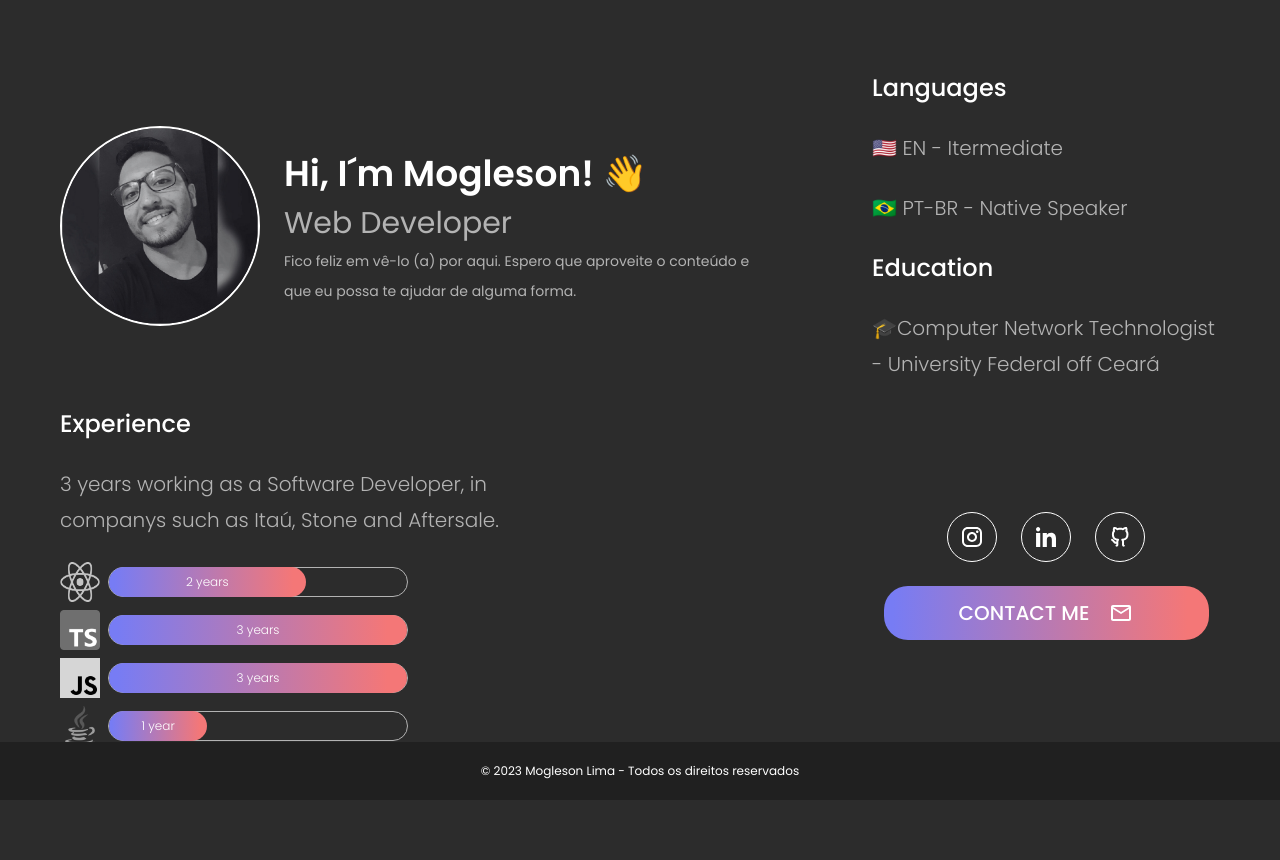
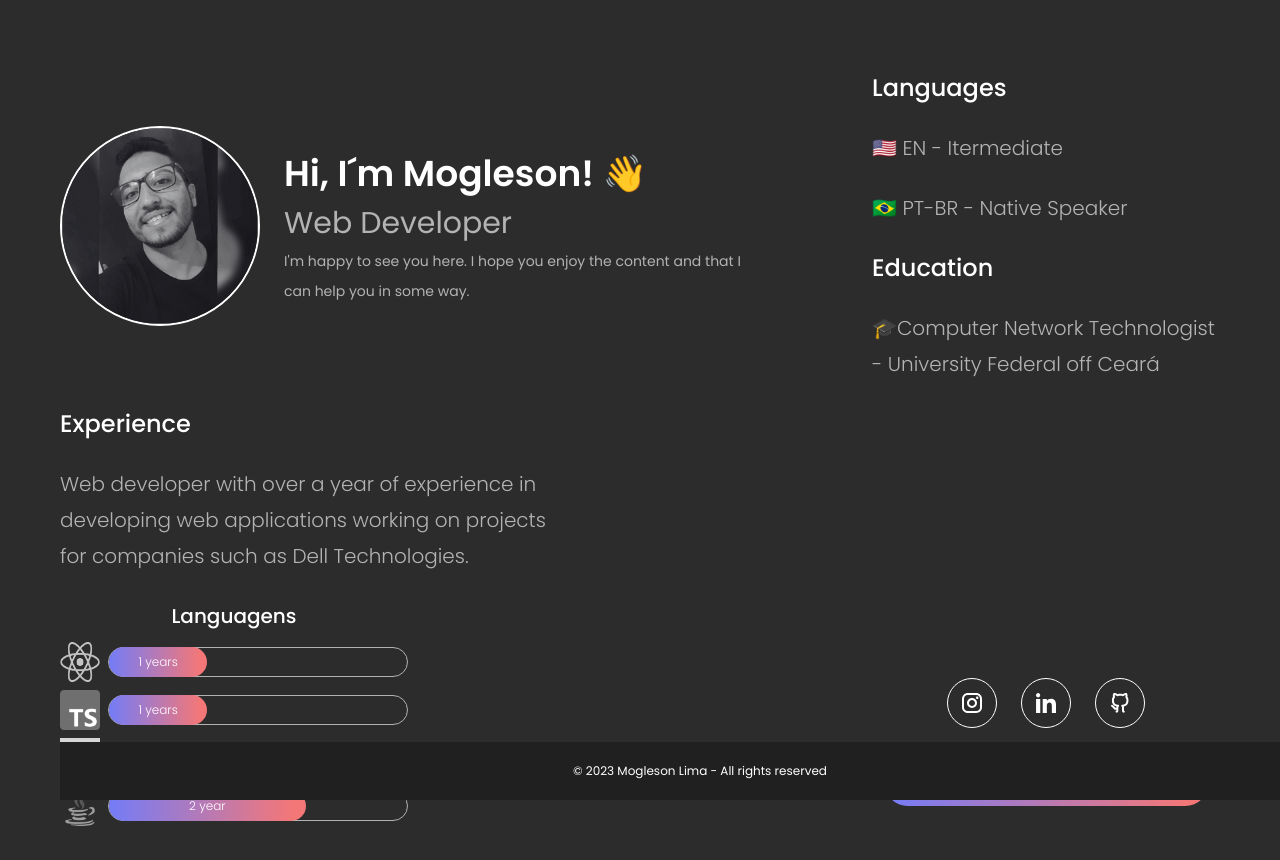
Before and after one commit to moglylima/port-mogle, a Next.js app: page / in a window 1280 px wide. Built offline with nearby package versions, Linux system fonts and the light colour scheme.

Commit message:
doc: add component e change adjustes styles

```diff
--- a/src/app/components/experience/Experience.tsx
+++ b/src/app/components/experience/Experience.tsx
@@ -4,17 +4,25 @@ import "./experience.scss"
 
 import { Skill } from "../skills/Skills"
 
-export function Experience(){
-    return(
-        <div className="experience">
-          <SectionTitle text="Experience"/>
-          <p>3 years working as a Software Developer, in companys such as Itaú, Stone and Aftersale.</p>
-          <div className="experience-time">
-            <Skill image="/react.png" measure={2} years="2 years"/>
-            <Skill image="/ts.png" measure={3} years="3 years"/>
-            <Skill image="/js.png" measure={3} years="3 years"/>
-            <Skill image="/java.png" measure={1} years="1 year"/>
-          </div>
-        </div>
-    )
+export function Experience() {
+  return (
+    <div className="experience">
+      <SectionTitle text="Experience" />
+      <p>Web developer with over a year of experience in developing web applications working on projects for companies such as Dell Technologies.</p>
+      <div className="experience-time">
+        <SectionTitle styleSection="section-title-2" text="Languagens" />
+        <Skill image="/react.png" measure={1} years="1 years" />
+        <Skill image="/ts.png" measure={1} years="1 years" />
+        <Skill image="/js.png" measure={2} years="2 years" />
+        <Skill image="/java.png" measure={2} years="2 year" />
+      </div>
+      <div className="experience-time">
+        <SectionTitle styleSection="section-title-2" text="Experience Fra" />
+        <Skill image="/react.png" measure={1} years="1 years" />
+        <Skill image="/ts.png" measure={1} years="1 years" />
+        <Skill image="/js.png" measure={2} years="2 years" />
+        <Skill image="/java.png" measure={2} years="2 year" />
+      </div>
+    </div>
+  )
 }
--- a/src/app/components/footer/Footer.tsx
+++ b/src/app/components/footer/Footer.tsx
@@ -3,7 +3,7 @@ export function Footer(){
     return(
         <footer>
         <div className="footer-text">
-            &copy; 2023 Mogleson Lima - Todos os direitos reservados
+            &copy; 2023 Mogleson Lima - All rights reserved
         </div>
     </footer>
     )
--- a/src/app/components/header/Header.tsx
+++ b/src/app/components/header/Header.tsx
@@ -8,8 +8,7 @@ export function Header() {
             <h1>Hi, I´m Mogleson! 👋</h1>
             <h2>Web Developer</h2>
             <p>
-            Fico feliz em vê-lo (a) por aqui. Espero que aproveite o conteúdo e que eu possa te ajudar de alguma forma.
-            </p>
+            I'm happy to see you here. I hope you enjoy the content and that I can help you in some way.            </p>
           </div>
           <Image
             src="/me2.png"
--- a/src/app/components/header/header.scss
+++ b/src/app/components/header/header.scss
@@ -4,9 +4,10 @@
     grid-area: header;
     gap: 24px;
 
+
     img {
         border-radius: 24px;
-        ;
+        border: 1px solid white;
     }
 
     h1 {
--- a/src/app/components/sections-title/SectionsTitle.tsx
+++ b/src/app/components/sections-title/SectionsTitle.tsx
@@ -2,9 +2,16 @@ import "./sectionstitle.scss"
 
 interface SectionTitleProps {
     text: string
+    styleSection?: string
 }
 
-export function SectionTitle({ text } : SectionTitleProps){
+export function SectionTitle({ text, styleSection } : SectionTitleProps){
+    if(styleSection){
+        return(
+            <h3 className={` ${styleSection}`}>{text}</h3>
+        )
+
+    }
     return(
         <h3 className="section-title">{text}</h3>
     )
--- a/src/app/components/sections-title/sectionstitle.scss
+++ b/src/app/components/sections-title/sectionstitle.scss
@@ -1,7 +1,7 @@
 .section-title {
     font-weight: 500;
     font-size: 18px;
-    text-align: center;
+    text-align: left;
     line-height: 28px;
     color: var(--text-primary);
 
@@ -11,3 +11,21 @@
         text-align: start;
     }
 }
+
+h3 {
+    align-content: start;
+}
+
+.section-title-2 {
+    font-weight: 500;
+    font-size: 14px;
+    text-align: center;
+    line-height: 28px;
+    color: var(--text-primary);
+
+    @media (min-width: 768px) {
+        font-size: 20px;
+        line-height: 36px;
+        text-align: start;
+    }
+}
--- a/src/app/page.tsx
+++ b/src/app/page.tsx
@@ -7,25 +7,21 @@ import { SocialButtons } from './components/social-buttons/SocialButtons'
 import "./styles/home.scss"
 
 export default function Home() {
-  return (<>
+  return (
     <main className="container">
+
       <Header />
       <Experience />
       <Information />
-
       <div className="buttons">
         <SocialButtons />
         <a className="btn-primary" href="mailto:moglesonlima@gmail.com">
           Contact me
           <EmailIcon />
         </a>
-
       </div>
 
+      <Footer />
     </main>
-    <Footer />
-
-  </>
-
   )
 }
--- a/tsconfig.json
+++ b/tsconfig.json
@@ -1,5 +1,5 @@
 {
-  "compilerOptions": {
+    "compilerOptions": {
     "target": "es5",
     "lib": ["dom", "dom.iterable", "esnext"],
     "allowJs": true,
```
Also changed, not shown: src/app/components/myprojects/Projects.tsx (added, +9 -0 lines), src/app/components/myprojects/projects.scss (added, +32 -0 lines), src/app/components/qualifications/Qualifications.tsx (added, +9 -0 lines).
